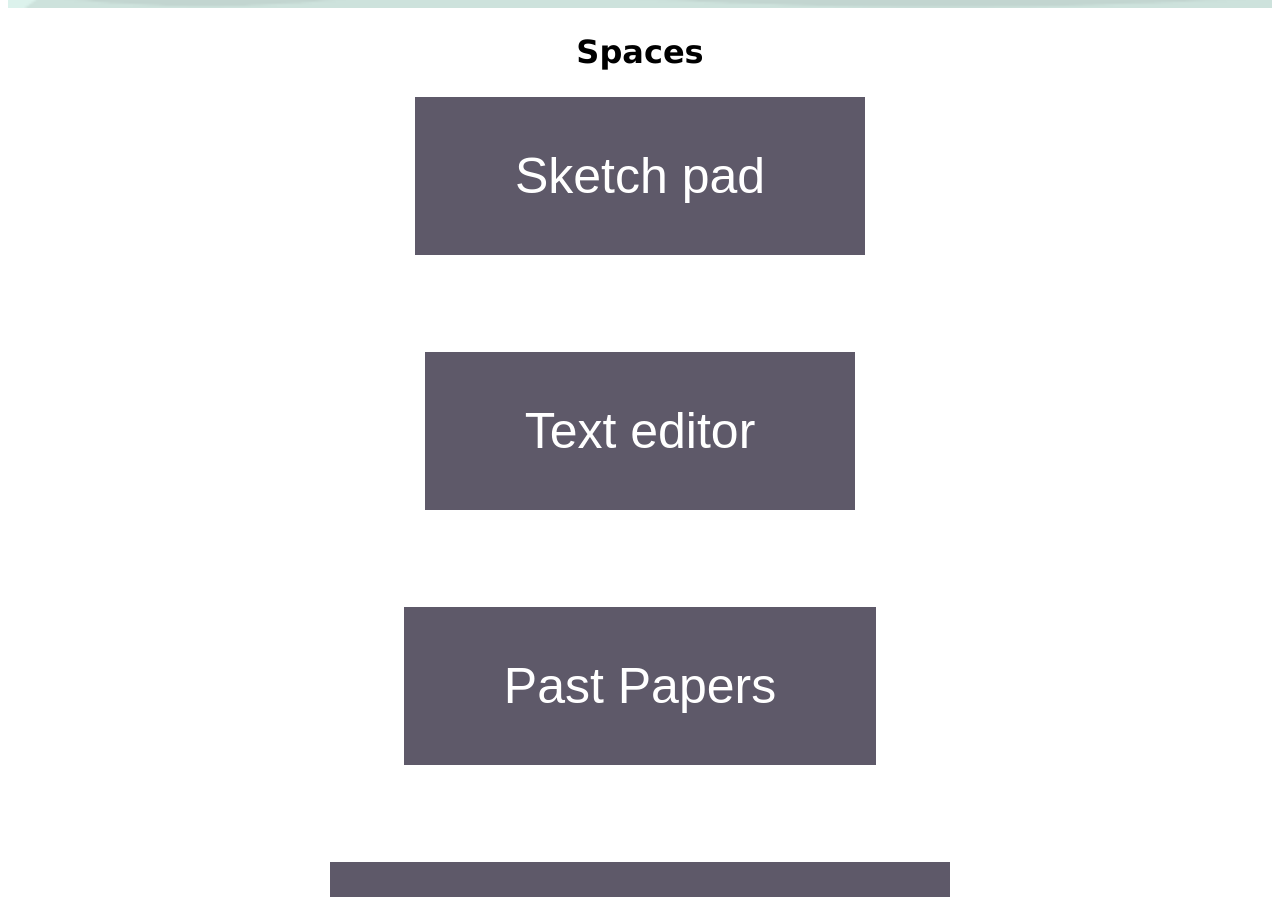
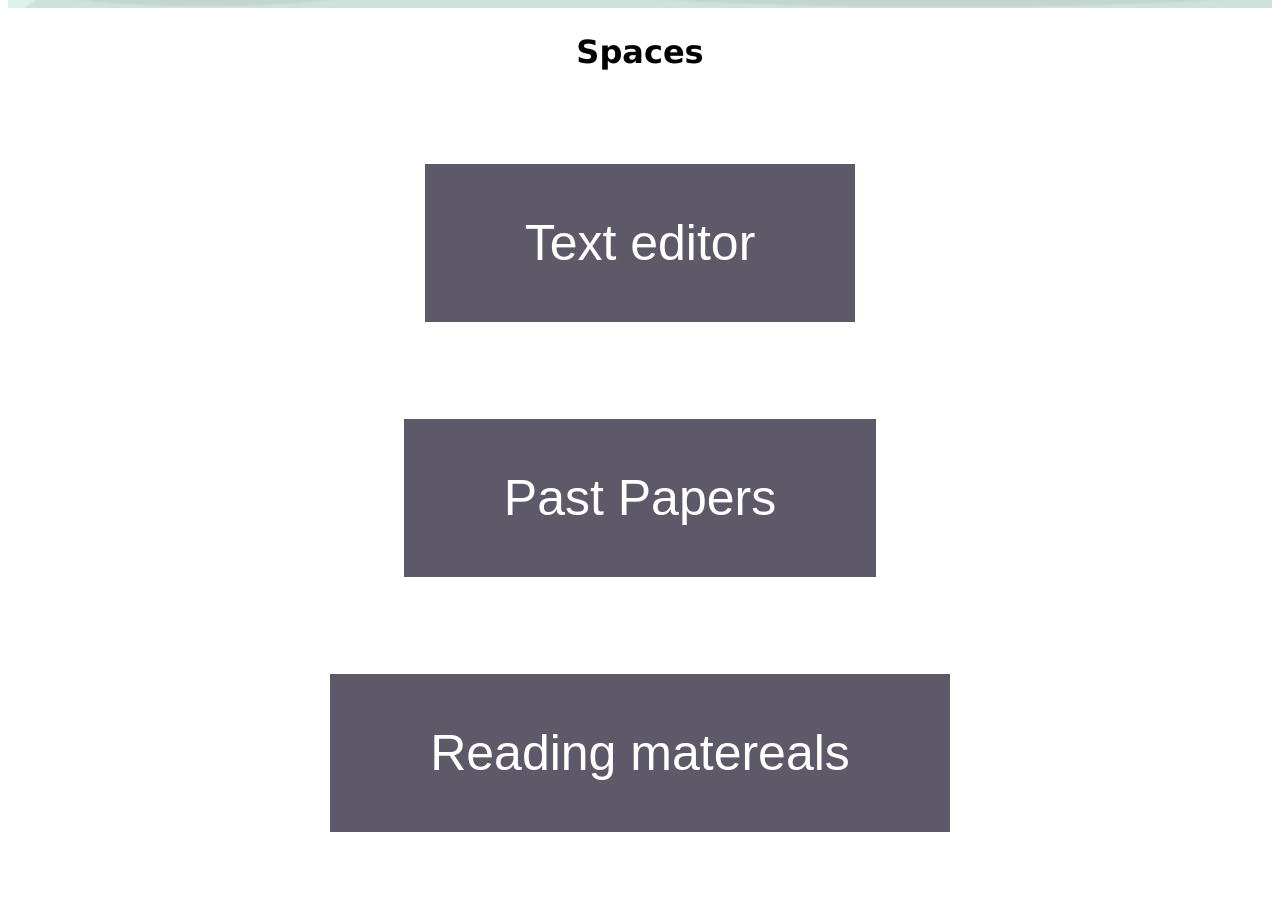
Before and after one commit to Sachiru-Perera/Study_Space, a plain HTML site: page index.html in a window 1280 px wide. Shown: the part 994-1891 px from the top of the page. Drawn offline with Linux system fonts and the light colour scheme.

Commit message:
Update index.html

```diff
--- a/index.html
+++ b/index.html
@@ -96,7 +96,6 @@ h1 {text-align: center;} <!--This works for buttons because of that <h1> thing--
 </head>
 <body>
 
-<button class="button button1"<button onclick="window.location.href='https://study-space-org.github.io/Error/'">Sketch pad </button>
 <h1>ㅤㅤㅤㅤㅤㅤㅤㅤㅤㅤㅤㅤㅤㅤㅤㅤㅤㅤㅤㅤㅤㅤㅤㅤㅤㅤㅤㅤㅤㅤㅤㅤㅤㅤㅤㅤㅤㅤ<h1>
 <button class="button button2"<button onclick="window.location.href='https://s-vishwaja.github.io/Text-Editor/'">Text editor </button>
 <h1>ㅤㅤㅤㅤㅤㅤㅤㅤㅤㅤㅤㅤㅤㅤㅤㅤㅤㅤㅤㅤㅤㅤㅤㅤㅤㅤㅤㅤㅤㅤㅤㅤㅤㅤㅤㅤㅤㅤ<h1>
```
